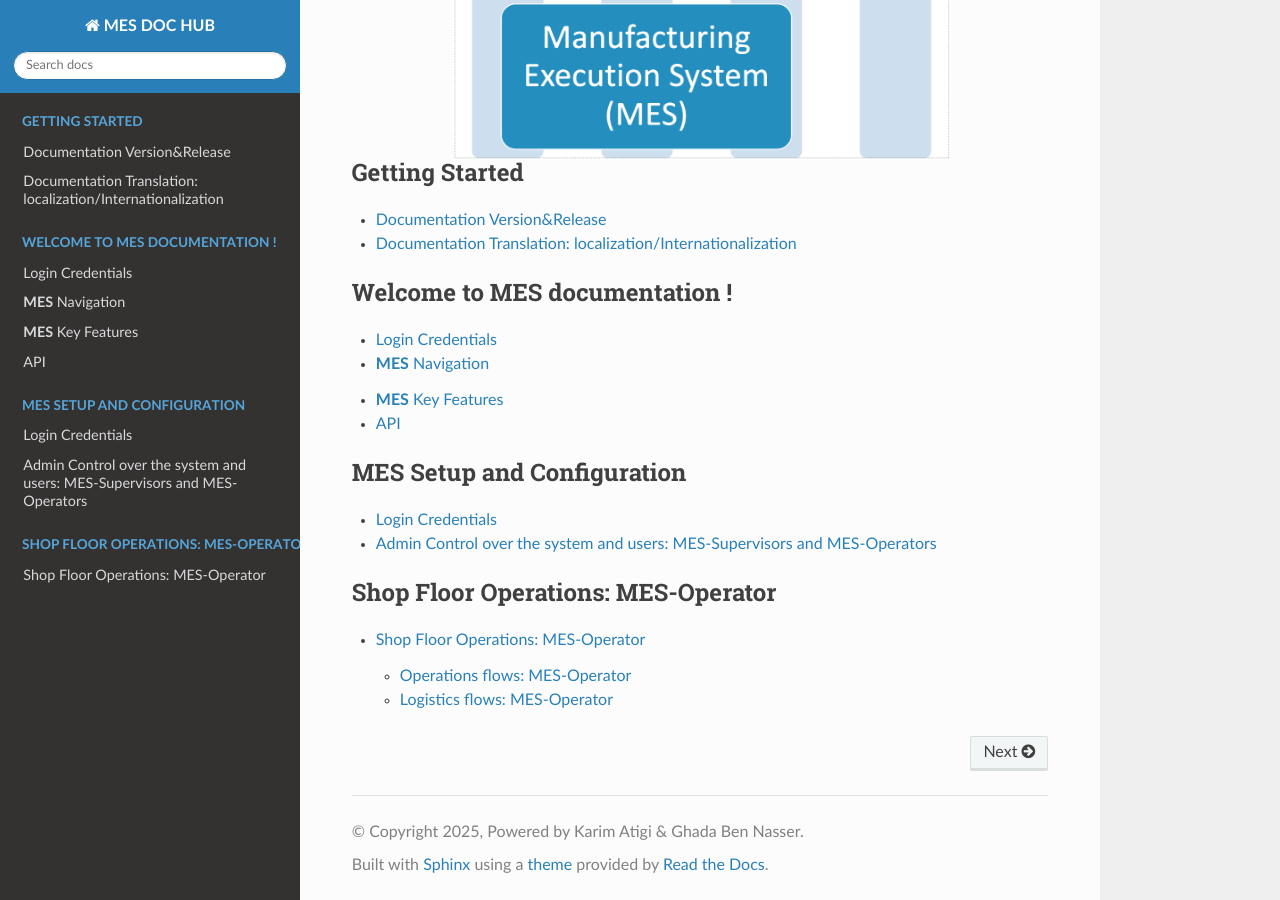
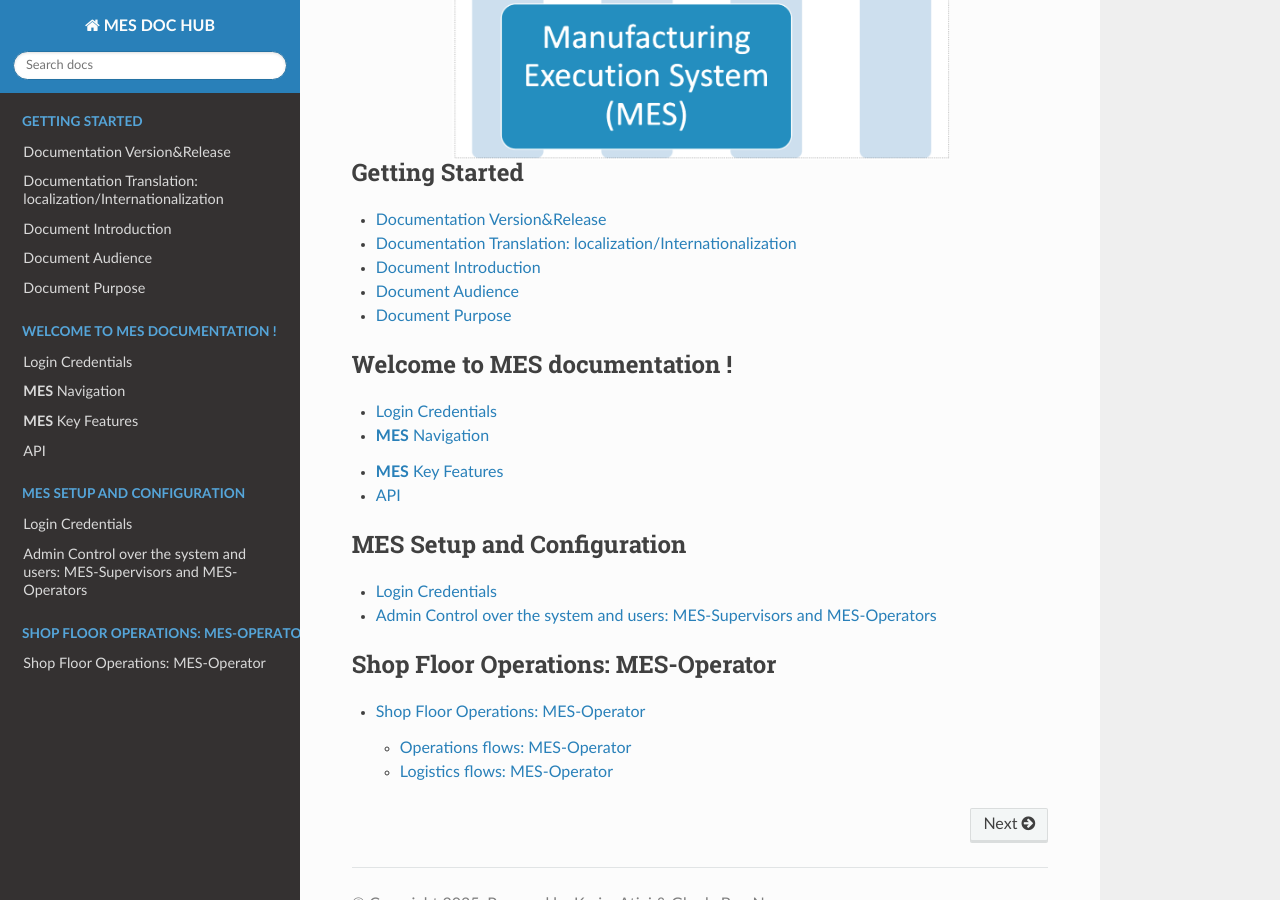
Before and after one commit to ghadiben0/-rtd-tutorial-ghadi2, a Sphinx documentation site: the page built from docs/source/index.rst, in a window 1280 px wide and 900 px high, scrolled down 750 px. Built offline with Sphinx 7.4.7 and the Read the Docs theme 3.1.0, drawn with Linux system fonts in a browser that asks for light colours; pages that are not in the unit, such as notebooks, are missing from menus.

Commit message:
Update index.rst

```diff
--- a/docs/source/index.rst
+++ b/docs/source/index.rst
@@ -22,10 +22,13 @@ MES Capabilities Diagram
 
 .. toctree::
    :caption: Getting Started
-   :maxdepth: 2
+   :maxdepth: 3
 
    documentation_info
    introduction
+   doc_intro
+   doc_audience
+   doc_purpose
 
 .. toctree::
    :maxdepth: 2
```
